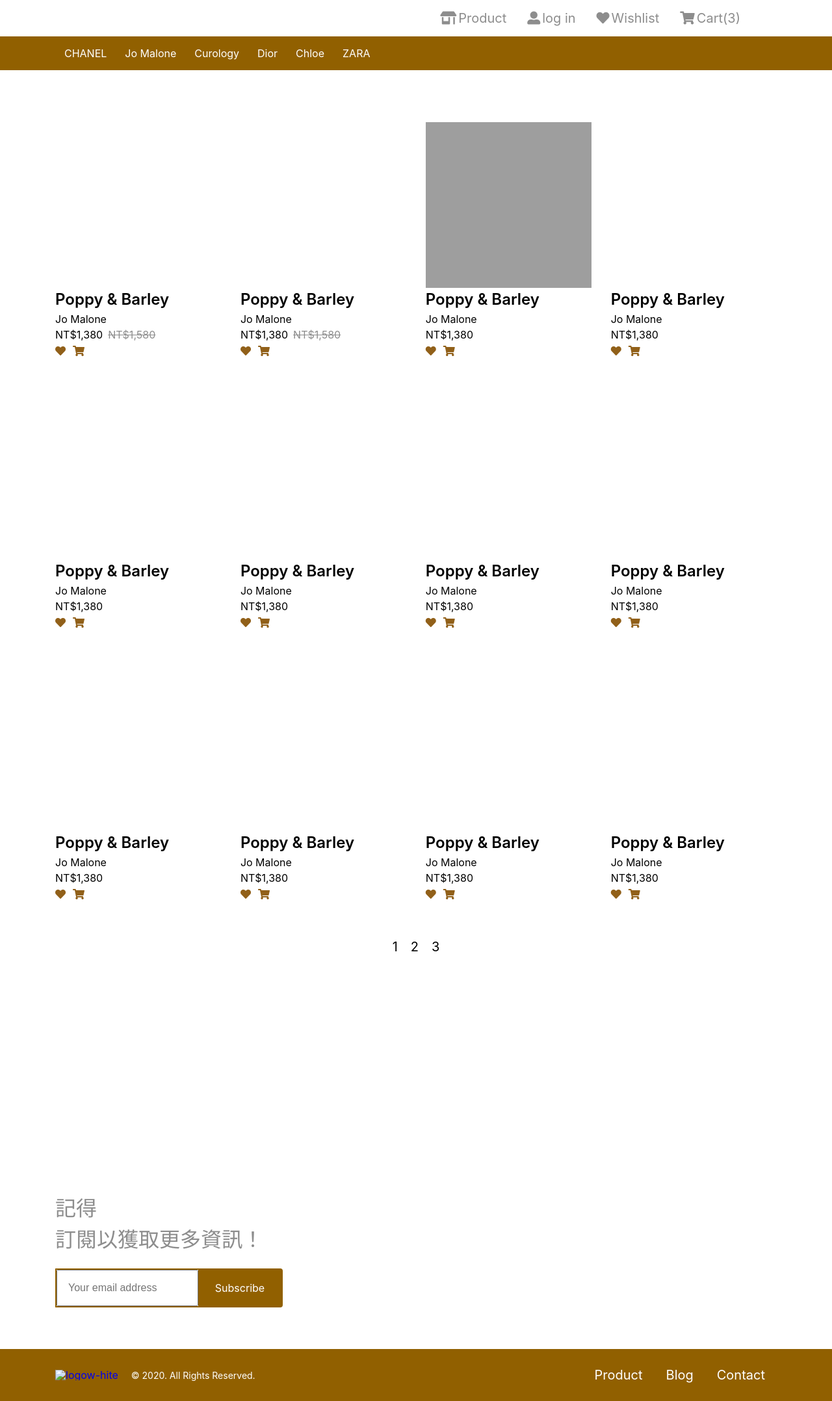
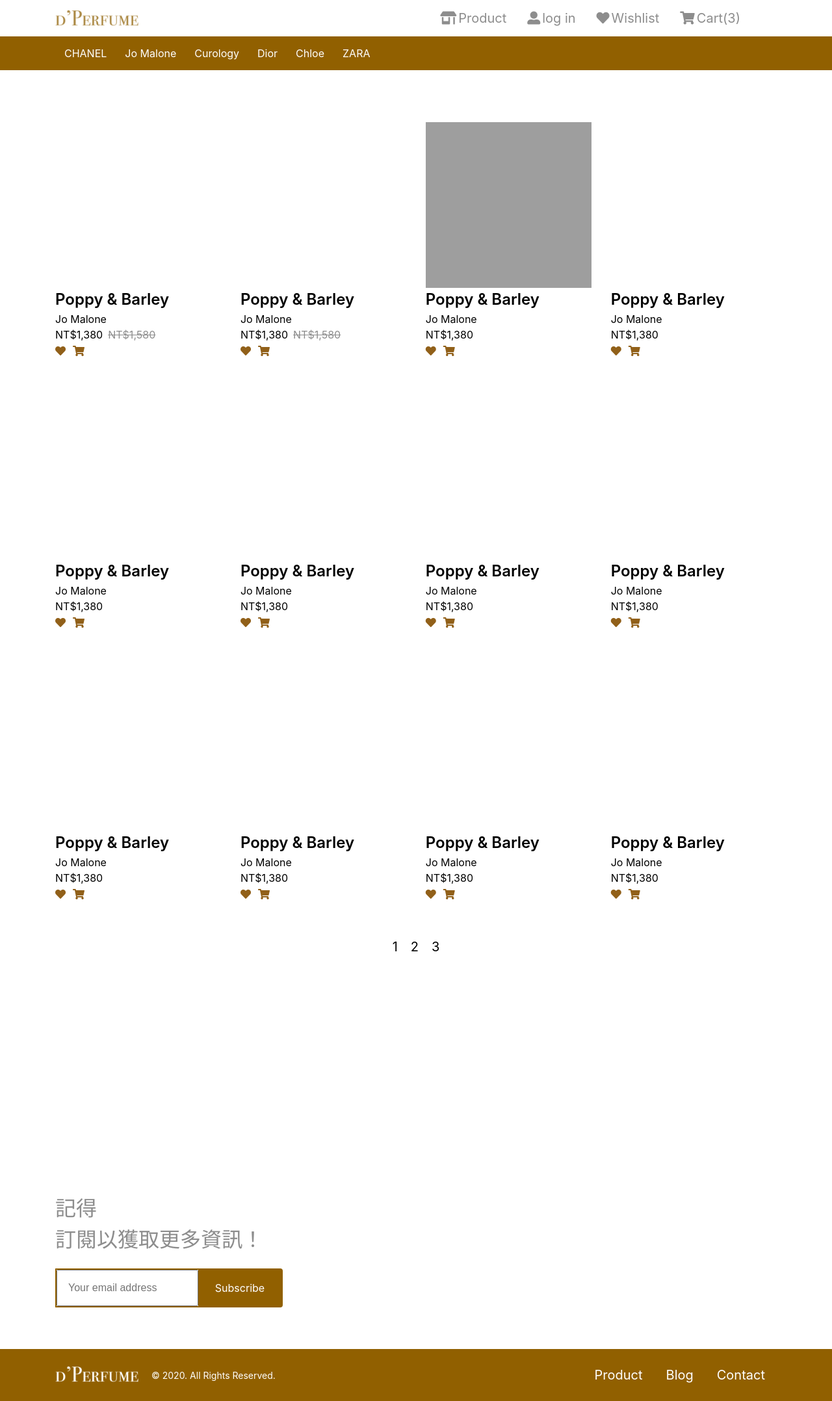
Before and after one commit to r430yoyo/ecommerce, a plain HTML site: page product.html in a window 1280 px wide. Shown: the whole page at 65% size. Drawn offline with nearby package versions, Linux system fonts and the light colour scheme; grey boxes are pictures that could not be loaded.

Commit message:
更新logo圖檔

```diff
--- a/product.html
+++ b/product.html
@@ -190,7 +190,7 @@
   <div class="footer">
     <div class="container">
       <div class="footerInfo">
-        <a href="#"><img src="/img/d’Perfumewhite.png" alt="logow-hite"></a>
+        <a href="#"><img src="img/dPerfumewhite.png" alt="logow-hite"></a>
         <p>© 2020. All Rights Reserved.</p>
       </div>
       <ul class="footerMenu">
--- a/scss/_main.scss
+++ b/scss/_main.scss
@@ -26,7 +26,7 @@
       display: block;
       width: 128px;
       height: 38px;
-      background: url('../img/d’Perfume.png');
+      background: url('../img/dPerfume.png');
       @include hide-text;
     }
   }
```
Also changed, not shown: css/all.css.
